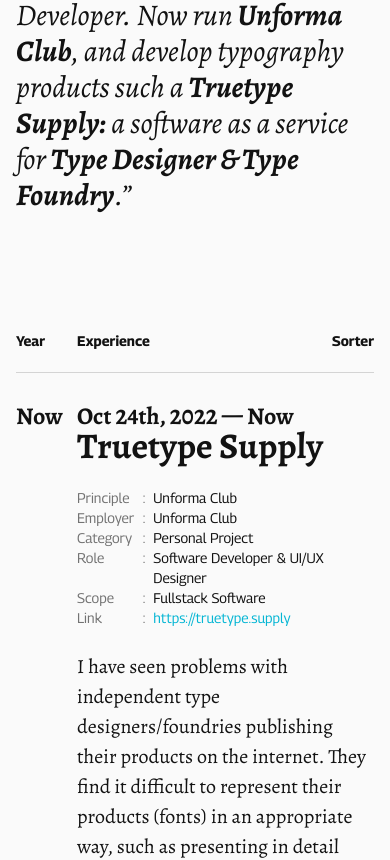
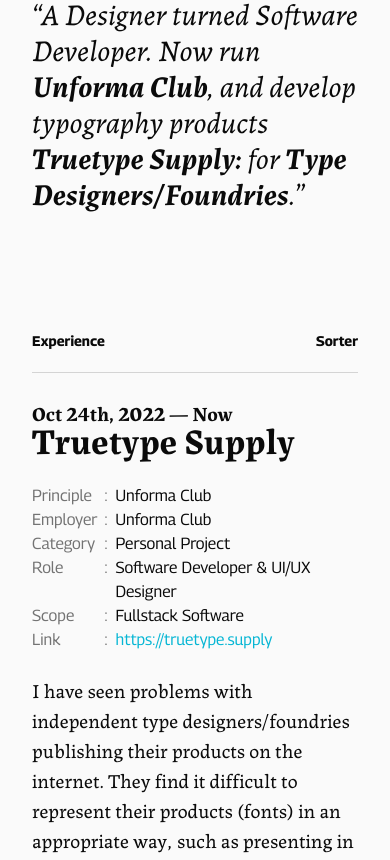
Before and after one commit to ottta/ottta, a Next.js app: page / in a window 390 px wide. Shown: the part 535-1395 px from the top of the page. Built offline with nearby package versions, Linux system fonts and the light colour scheme.

Commit message:
fix: Improve accesibility

```diff
--- a/src/app/globals.css
+++ b/src/app/globals.css
@@ -8,7 +8,7 @@
 
 body {
     @apply bg-neutral-50 dark:bg-neutral-950;
-    @apply text-neutral-950 dark:text-neutral-200;
+    @apply text-neutral-950 dark:text-neutral-50;
 
     font-feature-settings: "onum", "pnum", "case";
 }
--- a/src/app/layout.tsx
+++ b/src/app/layout.tsx
@@ -26,13 +26,13 @@
     variable: "--font-serif",
     src: [
         {
-            path: "../../public/fonts/Alegreya[wght].ttf",
-            weight: "400 900",
+            path: "../../public/fonts/Labrada[wght].woff2",
+            weight: "100 900",
             style: "normal"
         },
         {
-            path: "../../public/fonts/Alegreya-Italic[wght].ttf",
-            weight: "400 900",
+            path: "../../public/fonts/Labrada-Italic[wght].woff2",
+            weight: "100 900",
             style: "italic"
         }
     ]
--- a/src/app/page.tsx
+++ b/src/app/page.tsx
@@ -5,7 +5,7 @@
 
 export default function Page() {
     return (
-        <main className={cn("min-h-screen", "w-full max-w-6xl", "mx-auto px-4 lg:px-8")}>
+        <main className={cn("min-h-screen", "w-full max-w-6xl", "mx-auto px-8")}>
             <div
                 className={cn(
                     "h-screen",
@@ -33,8 +33,8 @@
                 <p className={cn("text-3xl lg:text-4xl", "w-full max-w-2xl", "italic")}>
                     <q>
                         A Designer turned Software Developer. Now run <strong>Unforma Club</strong>,
-                        and develop typography products such a <strong>Truetype Supply:</strong> a
-                        software as a service for <strong>Type Designer &amp; Type Foundry</strong>.
+                        and develop typography products <strong>Truetype Supply:</strong> for{" "}
+                        <strong>Type Designers/Foundries</strong>.
                     </q>
                 </p>
             </div>
--- a/src/components/Timeline2.tsx
+++ b/src/components/Timeline2.tsx
@@ -18,20 +18,13 @@
 };
 function Info(props: InfoProps) {
     return (
-        <div
-            className={cn(
-                "grid grid-cols-4 lg:grid-cols-5",
-                "col-span-5",
-                "gap-x-2",
-                "max-xl:text-sm"
-            )}
-        >
+        <div className={cn("grid grid-cols-4 lg:grid-cols-5", "col-span-5", "gap-x-2")}>
             <div className={cn("col-span-1", "flex justify-between", "text-neutral-500")}>
                 <span>{props.label}</span>
                 <span>:</span>
             </div>
             <div
-                className={cn("col-span-3 lg:col-span-4")}
+                className={cn("col-span-3 lg:col-span-4", "dark:text-neutral-500")}
                 dangerouslySetInnerHTML={{ __html: props.value }}
             />
         </div>
@@ -48,7 +41,7 @@
                 <div>
                     <div
                         className={cn(
-                            "text-2xl lg:text-4xl",
+                            "text-xl lg:text-4xl",
                             "font-serif font-bold",
                             "leading-none"
                         )}
@@ -100,7 +93,6 @@
                     "text-xl",
                     "col-span-10 lg:col-span-8",
                     "lg:columns-2",
-                    "dark:text-neutral-300",
                     "leading-normal"
                 )}
             />
@@ -147,20 +139,20 @@
                     "font-bold"
                 )}
             >
-                <div className={cn("col-span-1 lg:col-span-2")}>Year</div>
+                <div className={cn("col-span-1 lg:col-span-2", "max-xl:hidden")}>Year</div>
                 <div
-                    className={cn("flex items-center justify-between", "col-span-5 lg:col-span-10")}
+                    className={cn("flex items-center justify-between", "col-span-6 lg:col-span-10")}
                 >
                     <div>Experience</div>
                     <div>Sorter</div>
                 </div>
             </div>
 
-            <ul className={cn("py-8 lg:py-16", "flex flex-col", "gap-y-16")}>
+            <ul className={cn("py-8 lg:py-16", "flex flex-col", "gap-y-32 lg:gap-y-16")}>
                 {years.reverse().map((year, i) => (
                     <li key={i} className={cn("grid grid-cols-6 lg:grid-cols-12", "gap-x-2")}>
                         <div
-                            className={cn("col-span-1 lg:col-span-2")}
+                            className={cn("col-span-1 lg:col-span-2", "max-xl:hidden")}
                             style={{ fontFeatureSettings: `"tnum"` }}
                         >
                             <div
@@ -176,7 +168,11 @@
                         </div>
 
                         <ul
-                            className={cn("col-span-5 lg:col-span-10", "flex flex-col", "gap-y-16")}
+                            className={cn(
+                                "col-span-6 lg:col-span-10",
+                                "flex flex-col",
+                                "gap-y-32 lg:gap-y-16"
+                            )}
                         >
                             {groupByYears[year].map((work, i) => (
                                 <Detail key={i} {...work} />
--- a/src/database/works.json
+++ b/src/database/works.json
@@ -263,6 +263,6 @@
             "start": "2022-10-24T00:00:00.000Z",
             "end": "now"
         },
-        "description": "I have seen problems with independent type designers/foundries publishing their products on the internet. They find it difficult to represent their products (fonts) in an appropriate way, such as presenting in detail what they font can do. If they only have a few fonts, of course it is easy to represent some details in the fonts manually, but it will be another problem if they have large amount of fonts. <br/> Therefore, I created <em>software as a service</em> that will do all the job automatically and significantly reduce their work time. <strong>Truetype Supply</strong> provides services for <em>e-commerce fonts</em>, <em>product case studies</em>, <em>automatic parse an opentype data</em>, and as a problem solver specific to <em>font publishing</em>. And last but not least, we strictly respect an <a href='https://learn.microsoft.com/en-us/typography/opentype/spec/' target='_blank' rel='nofollow noopener noreferrer' class='text-cyan-500 hover:underline'>Opentype Specifications</a>."
+        "description": "I have seen problems with independent type designers/foundries publishing their products on the internet. They find it difficult to represent their products (fonts) in an appropriate way, such as presenting in detail what they font can do. If they only have a few fonts, of course it is easy to represent some details in the fonts manually, but it will be another problem if they have large amount of fonts. <br/><br class='lg:hidden' /> Therefore, I created <em>software as a service</em> that will do all the job automatically and significantly reduce their work time. <strong>Truetype Supply</strong> provides services for <em>e-commerce fonts</em>, <em>product case studies</em>, <em>automatic parse an opentype data</em>, and as a problem solver specific to <em>font publishing</em>. And last but not least, we strictly respect an <a href='https://learn.microsoft.com/en-us/typography/opentype/spec/' target='_blank' rel='nofollow noopener noreferrer' class='text-cyan-500 hover:underline'>Opentype Specifications</a>."
     }
 ]
--- a/tailwind.config.ts
+++ b/tailwind.config.ts
@@ -13,11 +13,6 @@
             fontFamily: {
                 sans: ["var(--font-sans)"],
                 serif: ["var(--font-serif)"]
-            },
-            colors: {
-                neutral: {
-                    950: "#121212"
-                }
             }
         }
     }
```
Also changed, not shown: public/fonts/Labrada-Italic[wght].woff2 (added), public/fonts/Labrada[wght].woff2 (added).
